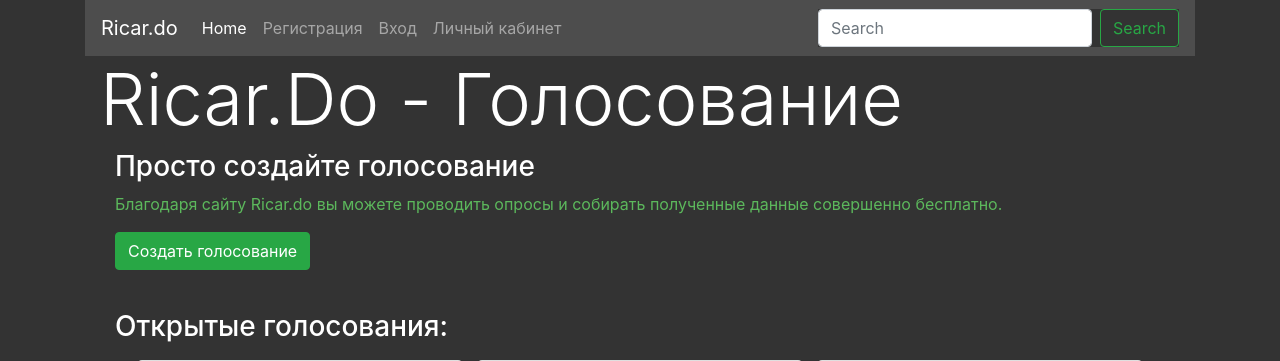
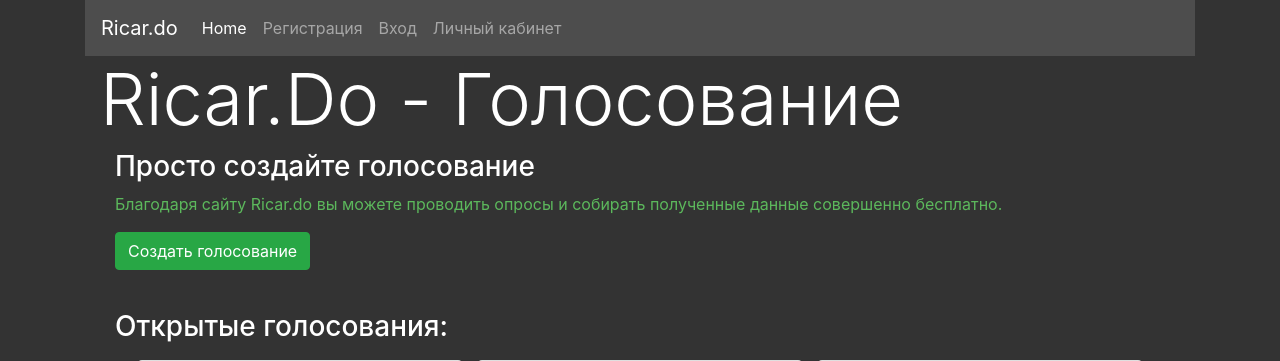
Before and after one commit to Gr0up10/Simple-votings-10, a Django app: page / in a window 1280 px wide. Shown: the top 361 px of the page. Run offline with Django 3.2, Linux system fonts and the light colour scheme; data comes from the database, SQL or seed files in the repository; both versions use the stored data as it was after the commit; some libraries are stand-ins or nearby versions.

Commit message:
Minor interface fix

```diff
--- a/views/templates/base_menu.html
+++ b/views/templates/base_menu.html
@@ -33,10 +33,10 @@
         <a class="nav-link" href="/User">Личный кабинет</a>
       </li>
     </ul>
-    <form class="form-inline my-2 my-lg-0">
+    <!--<form class="form-inline my-2 my-lg-0">
       <input class="form-control mr-sm-2" type="search" placeholder="Search" aria-label="Search">
       <button class="btn btn-outline-success my-2 my-sm-0" type="submit">Search</button>
-    </form>
+    </form> -->
   </div>
 </nav>
 
--- a/views/templates/index.html
+++ b/views/templates/index.html
@@ -65,7 +65,6 @@
                             <input class="btn btn-primary" type="submit" class="btn" name="vote_button"
                                    value="Голосовать">
                             <input class="btn btn-info" type="button" onclick="drawChart({{voting.id}});" value="нарисовать график">
-                            <!-- TODO: ГРАФИК ДОЛЖЕН ПОЯВЛЯТЬСЯ ПОСЛЕ ГОЛОСОВАНИЯ!!!!!!!!!!!!!!!!!!!!!!!!!!!!!!!!!!!!!!!!!!!!!!!!!!!!!!!!!!!!!!!!!!!!!!!!!!!!!!!!!! -->
                         </form>
 
                     </div>
```
Also changed, not shown: db.sqlite3.
